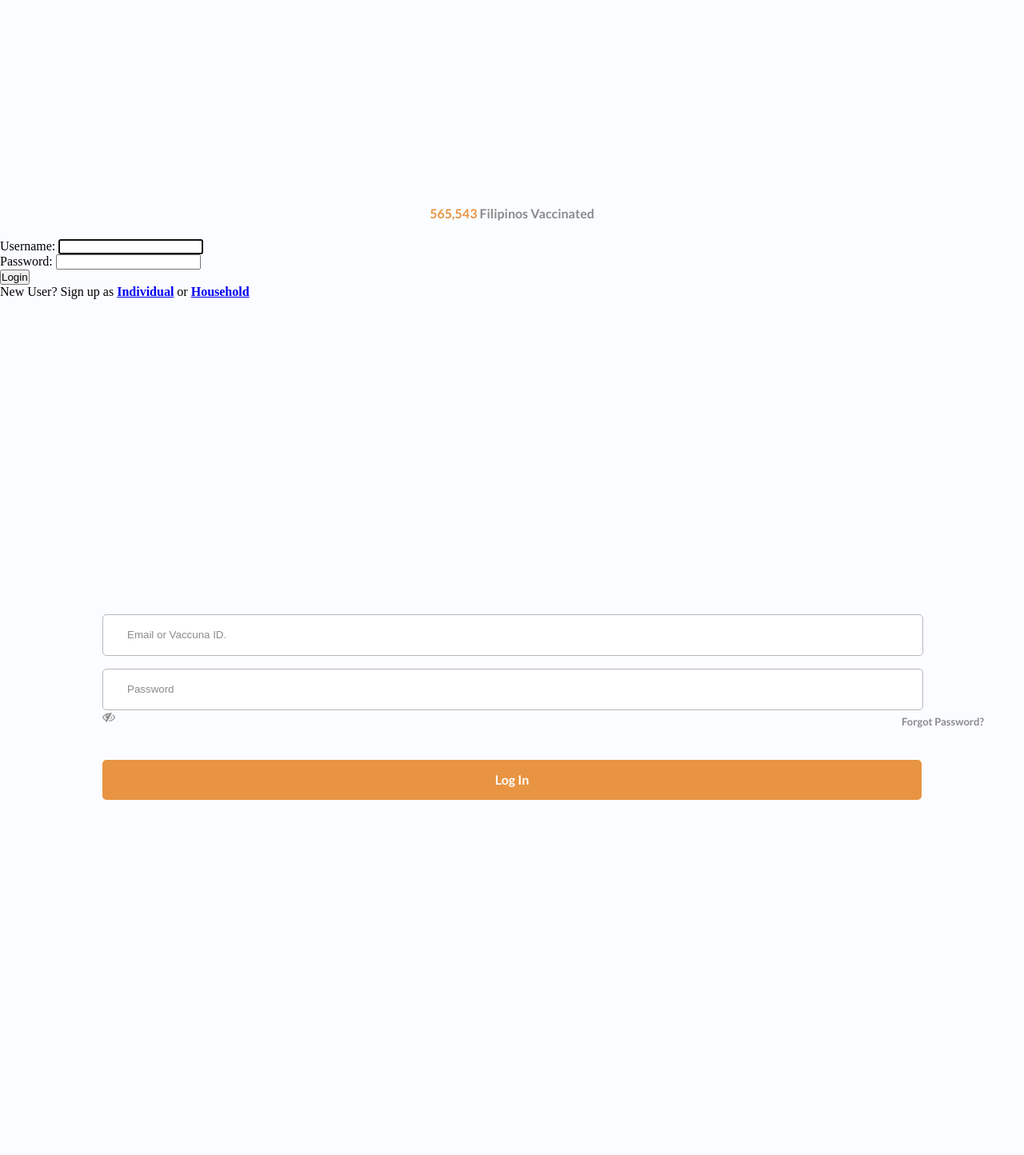
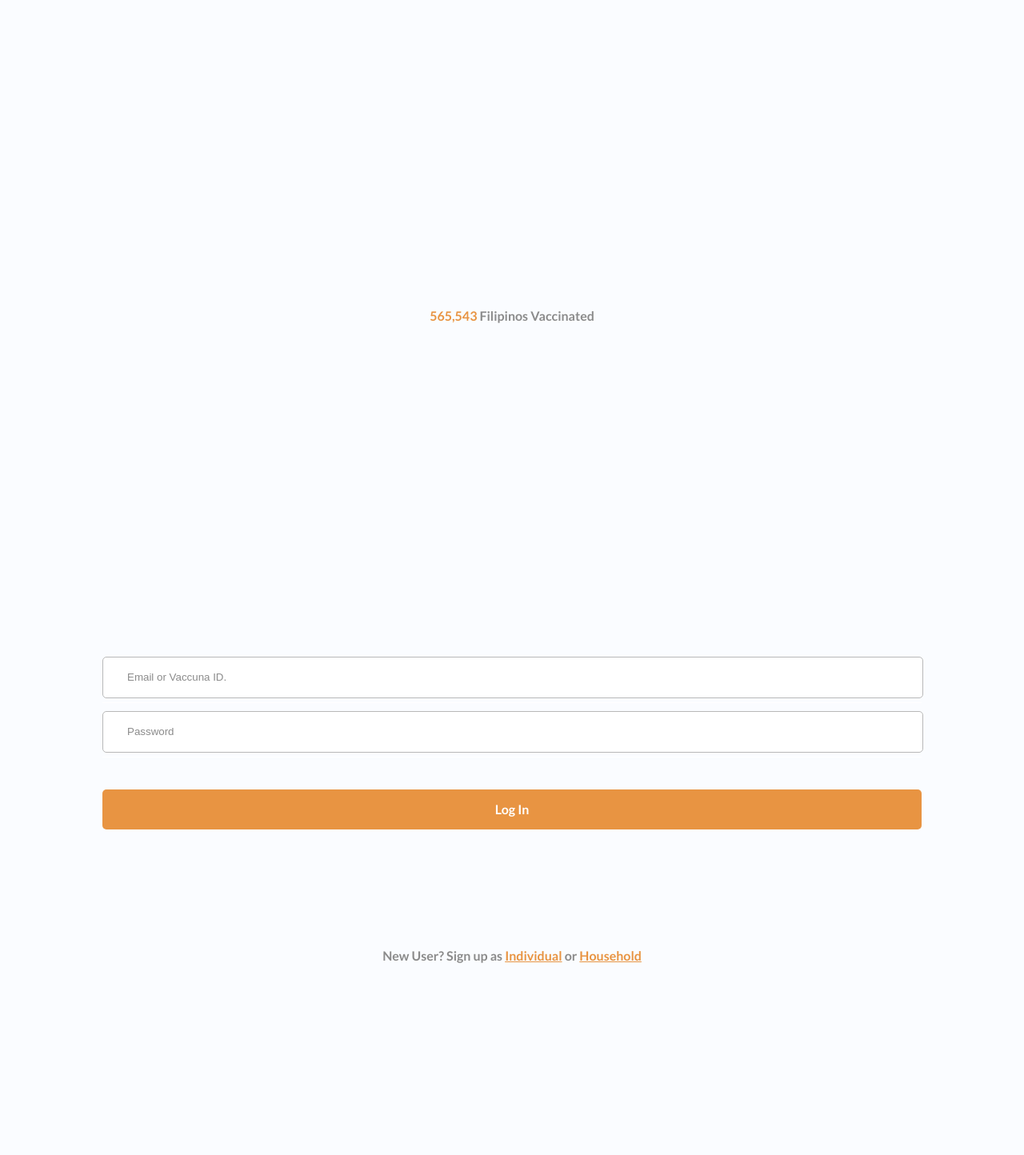
Before and after one commit to baguioni/vaccuna, a Django app: page / in a window 1280 px wide. Shown: the part 316-1760 px from the top of the page at 80% size. Before the commit the page ends 1316 px from the top, so only its background shows below. Run offline with Django 3.2, Linux system fonts and the light colour scheme.

Commit message:
Update: Welcome Page Ver. 1

```diff
--- a/templates/login.html
+++ b/templates/login.html
@@ -19,36 +19,33 @@
         <img class="img-banner" src="{% static 'img/banner.png' %}" alt="vaccuna banner">
         <div class="wrapper">
             <article class="img-info">
-                <p style="text-align:center; padding-top: 20%; font-family: 'Lato', sans-serif; font-weight: 700; color: #8b8b8b">
+                <p style="text-align:center; padding-top: 30%; font-family: 'Lato', sans-serif; font-weight: 700; color: #8b8b8b">
                     <span style="color: #e89442"> 565,543</span> Filipinos Vaccinated
                 </p>
             </article>
         </div>
-        <div class="container">
+        <div class="form-box">
             <form method="POST">
                 {% csrf_token %}
-                {{form.as_p}}
-                    <button type="submit">Login</button>
+
+                  <div class="input-box">
+
+                    <input type="text" class="form-control" name="username" placeholder="Email or Vaccuna ID.">
+
+                  </div>
+
+                  <div class="input-box">
+
+                    <input type="password" class="form-control" name="password" placeholder="Password">
+
+                  </div>
+
+                    <button type="submit" class="login-btn " style="text-align:center; font-family: 'Lato', sans-serif; font-weight: 700; color: #fff">Log In</button>
             </form>
-        New User? Sign up as <a href="/register-individual" target="blank"><strong>Individual</strong></a> or <a href="/register-household" target="blank"><strong>Household</strong></a>
+                <p style="text-align:center; padding-top: 10%; font-family: 'Lato', sans-serif; font-weight: 700; color: #8b8b8b">
+                    New User? Sign up as <a  style="color: #e89442" href="/register-individual" target="blank"><strong>Individual</strong></a> or <a style="color: #e89442" href="/register-household" target="blank"><strong>Household</strong></a>
+                </p>
     </div>
-    <div class="form-box">
-            <div class="input-box">
-                <input type="email" placeholder="Email or Vaccuna ID.">
-            </div>
-            <div class="input-box">
-                <input type="password" placeholder="Password">
-                <span class="eye">
-                    <i id="hide1" class="fa fa-eye"></i>
-                    <i id="hide2" class="fa fa-eye-slash"></i>
-                </span>
-            </div>
-            <div class="forget-pass">
-                <p style="text-align:right; font-family: 'Lato', sans-serif; font-weight: 700; color: #8b8b8b; font-size: 13px; margin-right: 50px">
-                    Forgot Password?
-                </p>
-            </div>
-            <button type="button" class="login-btn" style="text-align:center; font-family: 'Lato', sans-serif; font-weight: 700; color: #fff">Log In</button>
         </div>
     </body>
 </html>
```
